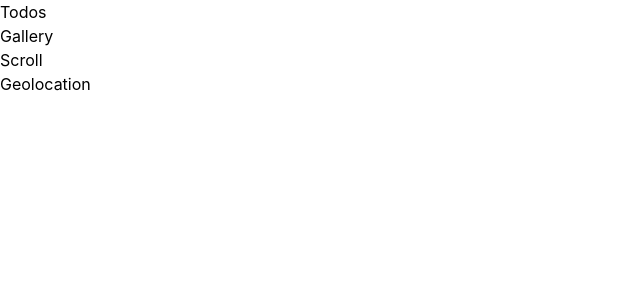
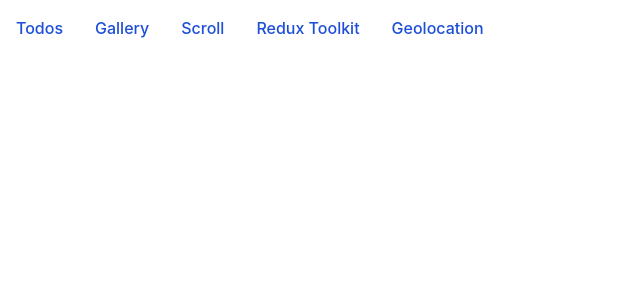
Before and after one commit to tailornirmal/react-utility-components, a React (Create React App) app: page / in a window 1280 px wide. Shown: the top 300 px of the page, without its empty margins (0-640 px from the left). Built offline with nearby package versions, Linux system fonts and the light colour scheme.

Commit message:
added new route

```diff
--- a/src/App.js
+++ b/src/App.js
@@ -4,6 +4,7 @@
 import Todos from "./components/plugnplaycomponents/Todo/Todos";
 import NavBar from "./components/Navbar/NavBar";
 import Scroll from "./components/plugnplaycomponents/Scroll/Scroll";
+import ReduxToolkit from "./components/RTK/ReduxToolkit";
 import Geolocation from "./components/Geolocation";
 
 import "./App.css";
@@ -16,6 +17,7 @@
         <Route path="/gallery" element={<Gallery />} />
         <Route path="/todos" element={<Todos />} />
         <Route path="/scroll" element={<Scroll />} />
+        <Route path="/reduxtoolkit" element={<ReduxToolkit />} />
         <Route path="/geolocation" element={<Geolocation />} />
       </Routes>
     </div>
--- a/src/components/Navbar/NavBar.js
+++ b/src/components/Navbar/NavBar.js
@@ -3,10 +3,37 @@
 
 const NavBar = () => {
   return (
-    <nav>
-      <ul>
+    <nav className="bg-white border-gray-200 dark:bg-gray-900">
+      <div className="max-w-screen-xl flex flex-wrap items-center justify-between mx-auto p-4">
+        <button
+          data-collapse-toggle="navbar-default"
+          type="button"
+          className="inline-flex items-center p-2 w-10 h-10 justify-center text-sm text-gray-500 rounded-lg md:hidden hover:bg-gray-100 focus:outline-none focus:ring-2 focus:ring-gray-200 dark:text-gray-400 dark:hover:bg-gray-700 dark:focus:ring-gray-600"
+          aria-controls="navbar-default"
+          aria-expanded="false"
+        >
+          <span className="sr-only">Open main menu</span>
+          <svg
+            className="w-5 h-5"
+            aria-hidden="true"
+            xmlns="http://www.w3.org/2000/svg"
+            fill="none"
+            viewBox="0 0 17 14"
+          >
+            <path
+              stroke="currentColor"
+              strokeLinecap="round"
+              strokeLinejoin="round"
+              strokeWidth="2"
+              d="M1 1h15M1 7h15M1 13h15"
+            />
+          </svg>
+        </button>
+        <div className="hidden w-full md:block md:w-auto" id="navbar-default">
+          <ul className="font-medium flex flex-col p-4 md:p-0 mt-4 border border-gray-100 rounded-lg bg-gray-50 md:flex-row md:space-x-8 rtl:space-x-reverse md:mt-0 md:border-0 md:bg-white dark:bg-gray-800 md:dark:bg-gray-900 dark:border-gray-700">
             <li>
               <NavLink
+                className="block py-2 px-3 text-white bg-blue-700 rounded md:bg-transparent md:text-blue-700 md:p-0 dark:text-white md:dark:text-blue-500"
                 to="/todos"
               >
                 Todos
@@ -14,6 +41,7 @@
             </li>
             <li>
               <NavLink
+                className="block py-2 px-3 text-white bg-blue-700 rounded md:bg-transparent md:text-blue-700 md:p-0 dark:text-white md:dark:text-blue-500"
                 to="/gallery"
               >
                 Gallery
@@ -21,6 +49,7 @@
             </li>
             <li>
               <NavLink
+                className="block py-2 px-3 text-white bg-blue-700 rounded md:bg-transparent md:text-blue-700 md:p-0 dark:text-white md:dark:text-blue-500"
                 to="/scroll"
               >
                 Scroll
@@ -28,12 +57,23 @@
             </li>
             <li>
               <NavLink
+                className="block py-2 px-3 text-white bg-blue-700 rounded md:bg-transparent md:text-blue-700 md:p-0 dark:text-white md:dark:text-blue-500"
+                to="/reduxtoolkit"
+              >
+                Redux Toolkit
+              </NavLink>
+            </li>
+            <li>
+              <NavLink
+                className="block py-2 px-3 text-white bg-blue-700 rounded md:bg-transparent md:text-blue-700 md:p-0 dark:text-white md:dark:text-blue-500"
                 to="/geolocation"
               >
                 Geolocation
               </NavLink>
             </li>
           </ul>
+        </div>
+      </div>
     </nav>
   );
 };
--- a/src/components/Navbar/NavBarTest.js
+++ /dev/null
@@ -1,4 +0,0 @@
-function sum(a, b) {
-  return a + b;
-}
-module.exports = sum;
--- /dev/null
+++ b/src/components/RTK/ReduxToolkit.js
@@ -0,0 +1,5 @@
+import React from "react"
+
+export default function reduxtoolkit() {
+    return <div>Toolkit</div>
+}
```
Also changed, not shown: 2 other files (tests, documents, lock files or other folders). Lines whose indentation alone changed are shown as unchanged.
